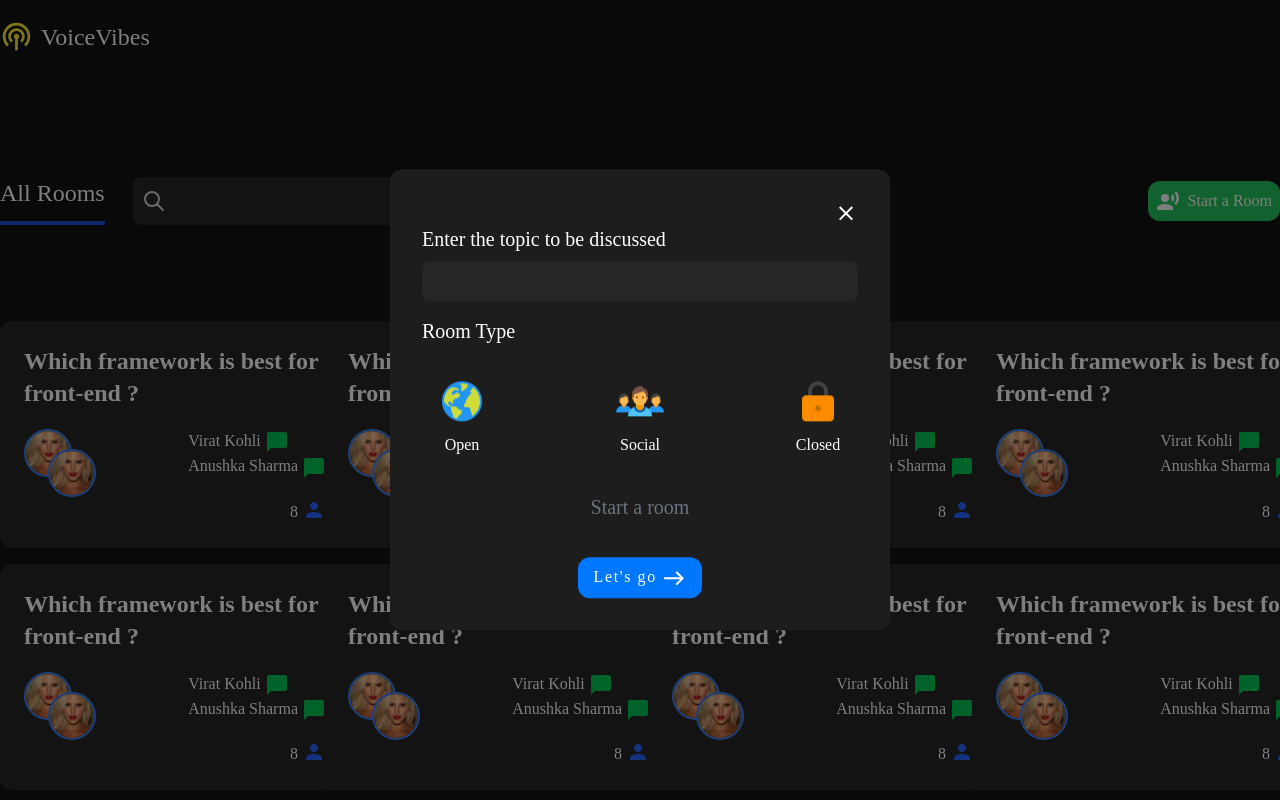
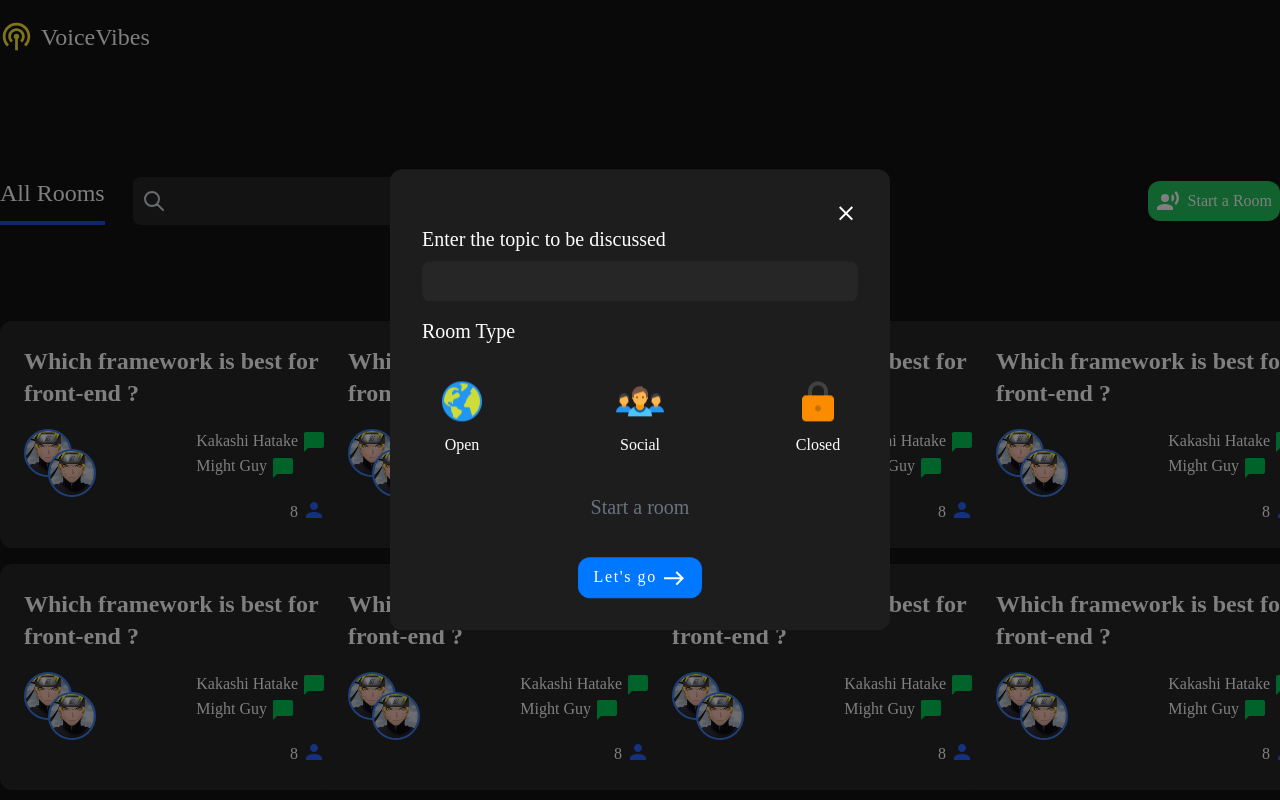
Before and after one commit to mishra-gaurav-04/VoiceVibe, a React (Create React App) app in the folder client/: page /rooms in a window 1280 px wide. Both pictures are taken after a click on the button "Start a Room". Shown: the top 800 px of the page. Built offline with nearby package versions, Linux system fonts and the light colour scheme.

Commit message:
Updated Rooms component

```diff
--- a/client/src/Pages/rooms/Rooms.jsx
+++ b/client/src/Pages/rooms/Rooms.jsx
@@ -2,15 +2,7 @@ import React, { useState } from 'react';
 import SearchBar from '../../components/SearchBar';
 import RecordVoiceOverIcon from '@mui/icons-material/RecordVoiceOver';
 import RoomCard from '../../components/RoomCard';
-import Modal from '@mui/material/Modal'; // Import Material-UI Modal component
-import { Box } from '@mui/system';
-import CloseIcon from '@mui/icons-material/Close';
-import Public from '../../assets/public.png';
-import Social from '../../assets/social.png';
-import Closed from '../../assets/closed.png';
-import Button from '../../components/Button'
-import EastIcon from '@mui/icons-material/East';
-
+import ModalComponent from '../../components/ModalComponent';
 
 const Rooms = () => {
   const [isModalOpen, setIsModalOpen] = useState(false);
@@ -22,10 +14,6 @@ const Rooms = () => {
   const handleCloseModal = () => {
     setIsModalOpen(false);
   };
-
-  const eastIcon = (
-    <EastIcon/>
-  )
   return (
     <div className='container mx-auto py-10 my-16'>
       <div className='flex justify-between'>
@@ -51,41 +39,8 @@ const Rooms = () => {
         <RoomCard />
         <RoomCard />
         <RoomCard />
-        <RoomCard />
-        <RoomCard />
-
       </div>
-
-      <Modal open={isModalOpen} onClose={handleCloseModal}>
-        <Box sx={{position: 'absolute', top: '50%', left: '50%', transform: 'translate(-50%, -50%)', width: 500, bgcolor: '#1D1D1D',borderRadius: '0.75rem' , boxShadow: 24,p: 4, }}>
-            <div onClick={handleCloseModal} className='flex justify-end'><CloseIcon/></div>
-            <div>
-                <h1 className='text-xl'>Enter the topic to be discussed</h1>
-                <input type="text" className='mt-2 bg-[#262626] w-full p-2 rounded-lg text-center focus:outline-none' />
-            </div>
-            <div>
-                <h1 className='mt-4 text-xl'>Room Type</h1>
-                <div className='flex items-center justify-between mt-4'>
-                    <div className='p-4 hover:bg-[#262626] hover:border'>
-                            <img src={Public} alt="" />
-                            <h2 className='text-center mt-2'>Open</h2>
-                    </div>
-                    <div className='p-4 hover:bg-[#262626] hover:border'>
-                            <img src={Social} alt="" />
-                            <h2 className='text-center mt-2'>Social</h2>
-                    </div>
-                    <div className='p-4 hover:bg-[#262626] hover:border'>
-                            <img src={Closed} alt="" />
-                            <h2 className='text-center mt-2'>Closed</h2>
-                    </div>
-                </div>
-                <h1 className='text-gray-500 text-xl mt-5 text-center'>Start a room</h1>
-                <div className='flex items-center justify-center mt-5'>
-                    <Button title="Let's go" icon={eastIcon}/>
-                </div>
-            </div>
-        </Box>
-      </Modal>
+      <ModalComponent isModalOpen={isModalOpen} handleCloseModal={handleCloseModal}/>
     </div>
   );
 };
--- /dev/null
+++ b/client/src/components/ModalComponent.jsx
@@ -0,0 +1,49 @@
+import React from 'react'
+import Modal from '@mui/material/Modal';
+import { Box } from '@mui/system';
+import CloseIcon from '@mui/icons-material/Close';
+import Public from '../assets/public.png';
+import Social from '../assets/social.png';
+import Closed from '../assets/closed.png';
+import Button from '../components/Button'
+import EastIcon from '@mui/icons-material/East';
+
+const ModalComponent = ({isModalOpen,handleCloseModal}) => {
+    const eastIcon = (
+        <EastIcon/>
+      );
+  return (
+    <Modal open={isModalOpen} onClose={handleCloseModal}>
+        <Box sx={{position: 'absolute', top: '50%', left: '50%', transform: 'translate(-50%, -50%)', width: 500, bgcolor: '#1D1D1D',borderRadius: '0.75rem' , boxShadow: 24,p: 4, }}>
+            <div onClick={handleCloseModal} className='flex justify-end cursor-pointer'><CloseIcon/></div>
+            <div>
+                <h1 className='text-xl'>Enter the topic to be discussed</h1>
+                <input type="text" className='mt-2 bg-[#262626] w-full p-2 rounded-lg text-center focus:outline-none' />
+            </div>
+            <div>
+                <h1 className='mt-4 text-xl'>Room Type</h1>
+                <div className='flex items-center justify-between mt-4'>
+                    <div className='p-4 hover:bg-[#262626] hover:border cursor-pointer'>
+                            <img src={Public} alt="" />
+                            <h2 className='text-center mt-2'>Open</h2>
+                    </div>
+                    <div className='p-4 hover:bg-[#262626] hover:border cursor-pointer'>
+                            <img src={Social} alt="" />
+                            <h2 className='text-center mt-2'>Social</h2>
+                    </div>
+                    <div className='p-4 hover:bg-[#262626] hover:border cursor-pointer'>
+                            <img src={Closed} alt="" />
+                            <h2 className='text-center mt-2'>Closed</h2>
+                    </div>
+                </div>
+                <h1 className='text-gray-500 text-xl mt-5 text-center'>Start a room</h1>
+                <div className='flex items-center justify-center mt-5'>
+                    <Button title="Let's go" icon={eastIcon}/>
+                </div>
+            </div>
+        </Box>
+      </Modal>
+  )
+}
+
+export default ModalComponent
--- a/client/src/components/RoomCard.jsx
+++ b/client/src/components/RoomCard.jsx
@@ -17,8 +17,8 @@ const RoomCard = () => {
             <ProfileImage className='absolute top-5  left-6'/>
         </div>
             <div>
-                <p>Virat Kohli <ChatBubbleIcon sx={{color:green['A700']}}/></p>
-                <p>Anushka Sharma <ChatBubbleIcon sx={{color:green['A700']}}/></p>
+                <p>Kakashi Hatake <ChatBubbleIcon sx={{color:green['A700']}}/></p>
+                <p>Might Guy <ChatBubbleIcon sx={{color:green['A700']}}/></p>
             </div>
         </div>
         <div className='flex items-center justify-end mt-4 gap-1'>
```
Also changed, not shown: client/src/assets/profile.jpeg.
